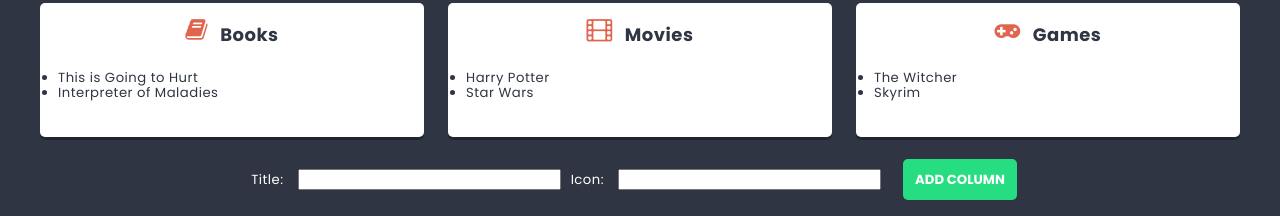
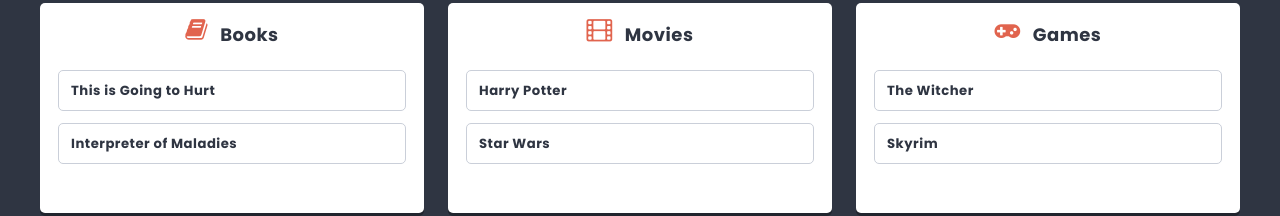
Before and after one commit to AlinaLubiana/Kodilla_React, a React (Create React App) app in the folder project-name/: page / in a window 1280 px wide. Shown: the part 538-754 px from the top of the page. Built offline with nearby package versions, Linux system fonts and the light colour scheme.

Commit message:
11.7 ex1 add card

```diff
--- /dev/null
+++ b/project-name/src/components/Card/Card.js
@@ -0,0 +1,9 @@
+import styles from './Card.module.scss';
+
+const Card = props => {
+    return (
+        <li className={styles.card}>{props.title}</li>
+    );
+};
+
+export default Card;
--- /dev/null
+++ b/project-name/src/components/Card/Card.module.scss
@@ -0,0 +1,13 @@
+@import '../../styles/settings.scss';
+
+.card {
+    position: relative;
+    background: $color-light;
+    border: 1px solid lighten($color-dark, 60%);
+    padding: $base-size;
+    margin: 0 0 $base-size 0;
+    border-radius: $radius;
+    display: flex;
+    justify-content: space-between;
+    font-weight: bold;
+}
--- a/project-name/src/components/Column/Column.js
+++ b/project-name/src/components/Column/Column.js
@@ -1,14 +1,16 @@
 import styles from './Column.module.scss'
+import Card from '../Card/Card';
 
 const Column = props => {
   return (
     <article className={styles.column}>
       <h2 className={styles.title}><span className={styles.icon + ' fa fa-' + props.icon} />{props.title}</h2>
       <ul className={styles.cards}>
-        {props.cards.map(card => <li key={card.id}>{card.title}</li>)}
-      </ul>
+      {props.cards.map(card => <Card key={card.id} title={card.title} />)}
+        </ul>
     </article>
   );
 };
 
+
 export default Column;
```
